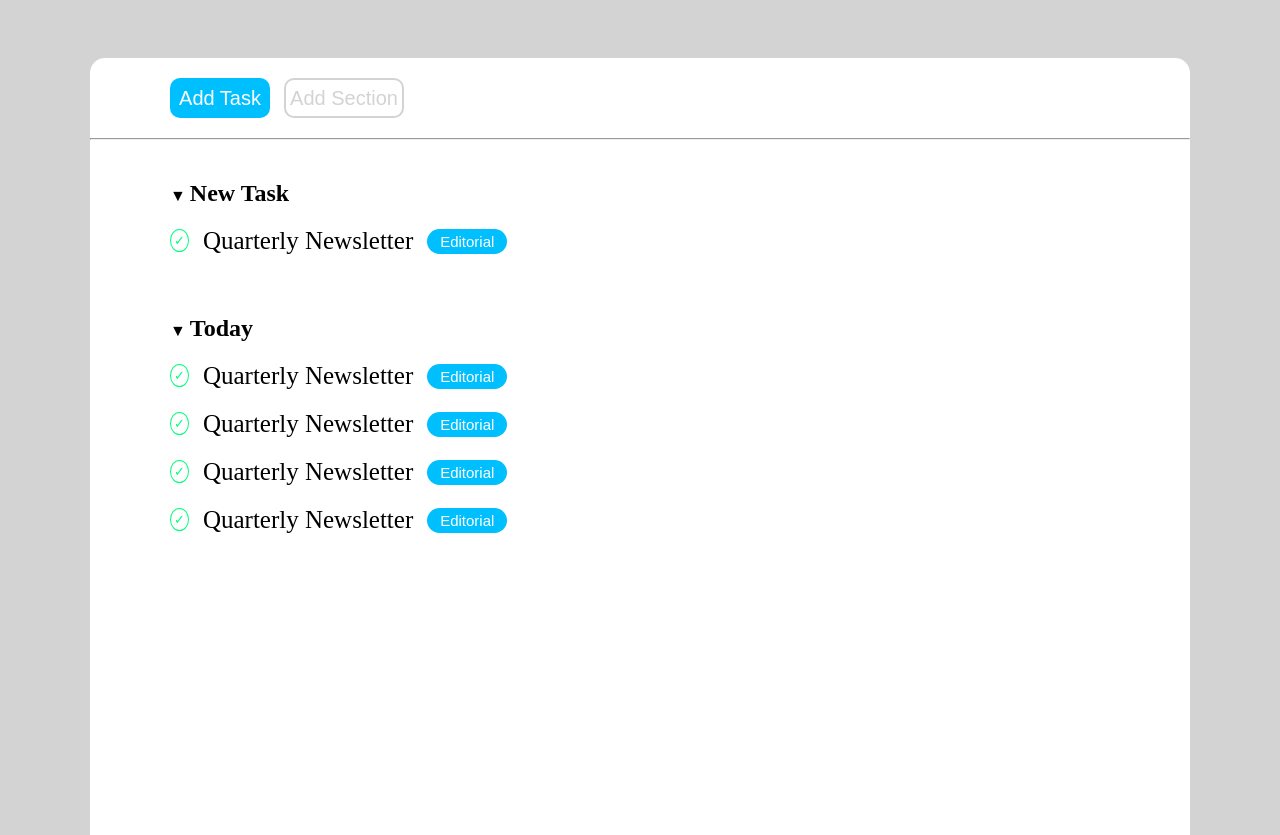
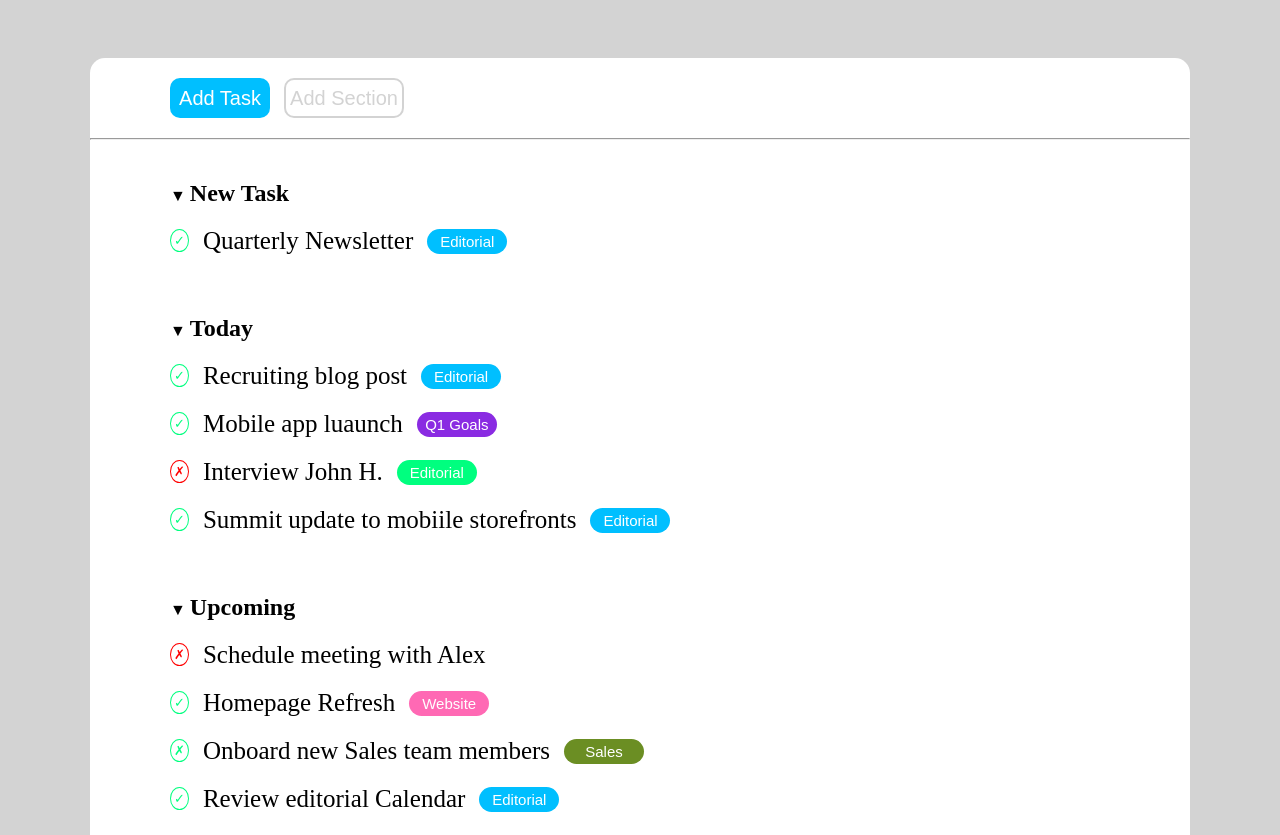
Before and after one commit to Franpan94/html-css-toboolist, a plain HTML site: page index.html in a window 1280 px wide. Shown: the part 117-952 px from the top of the page. Drawn offline with Linux system fonts and the light colour scheme.

Commit message:
Fine esercizio

```diff
--- a/css/style.css
+++ b/css/style.css
@@ -24,7 +24,7 @@
 
 main{
     background-color: lightgray;
-    height: 1200px;
+    height: 900px;
     padding-top: 60px;
 }
 
@@ -32,7 +32,7 @@ main{
     width: 1100px;
     background-color: white;
     margin: auto;
-    height: 1000px;
+    height: 800px;
     border-radius: 15px;
 }
 
@@ -110,3 +110,72 @@ main{
     margin-left: 80px;
     margin-top: 60px;
 }
+
+.croce{
+    border: 1px solid red;
+    color:red;
+    border-radius: 55%;
+    padding: 3px;
+    font-size: 13px;
+    margin-bottom: 10px;
+}
+
+.bottonequattro{
+    vertical-align: middle;
+    margin-left: 10px;
+    width: 80px;
+    font-size: 15px;
+    height: 25px;
+    border-radius: 15px;
+    background-color: blueviolet;
+    border: 0;
+    color: white;
+}
+
+.bottonecinque{
+    vertical-align: middle;
+    margin-left: 10px;
+    width: 80px;
+    font-size: 15px;
+    height: 25px;
+    border-radius: 15px;
+    background-color: springgreen;
+    border: 0;
+    color: white;
+}
+
+.bottonesei{
+    vertical-align: middle;
+    margin-left: 10px;
+    width: 80px;
+    font-size: 15px;
+    height: 25px;
+    border-radius: 15px;
+    background-color: deepskyblue;
+    border: 0;
+    color: white;
+}
+
+.bottonesette{
+    vertical-align: middle;
+    margin-left: 10px;
+    width: 80px;
+    font-size: 15px;
+    height: 25px;
+    border-radius: 15px;
+    background-color: hotpink;
+    border: 0;
+    color: white;
+}
+
+.bottoneotto{
+    vertical-align: middle;
+    margin-left: 10px;
+    width: 80px;
+    font-size: 15px;
+    height: 25px;
+    border-radius: 15px;
+    background-color: olivedrab;
+    border: 0;
+    color: white;
+}
--- a/index.html
+++ b/index.html
@@ -32,23 +32,45 @@
            </div>
           <div class="contenitorequattro">
               <span class="spunta">&check;</span>
-              <span class="sottotitolo">Quarterly Newsletter</span>
+              <span class="sottotitolo">Recruiting blog post</span>
               <button class="bottonetre">Editorial</button>
           </div>
            <div class="contenitorequattro">
               <span class="spunta">&check;</span>
-            <span class="sottotitolo">Quarterly Newsletter</span>
-            <button class="bottonetre">Editorial</button>
+              <span class="sottotitolo">Mobile app luaunch</span>
+              <button class="bottonequattro">Q1 Goals</button>
+           </div>
+           <div class="contenitorequattro">
+              <span class="croce">&cross;</span>
+              <span class="sottotitolo">Interview John H.</span>
+              <button class="bottonecinque">Editorial</button>
            </div>
            <div class="contenitorequattro">
               <span class="spunta">&check;</span>
-            <span class="sottotitolo">Quarterly Newsletter</span>
-            <button class="bottonetre">Editorial</button>
+              <span class="sottotitolo">Summit update to mobiile storefronts</span>
+              <button class="bottonesei">Editorial</button>
+            </div>
+            <div class="contenitorecinque">
+                <span>&#x25BC;</span> <h2 class="titolodue">Upcoming</h2>
+           </div>
+           <div class="contenitorequattro">
+                <span class="croce">&cross;</span>
+                <span class="sottotitolo">Schedule meeting with Alex</span>
             </div>
             <div class="contenitorequattro">
                 <span class="spunta">&check;</span>
-            <span class="sottotitolo">Quarterly Newsletter</span>
-            <button class="bottonetre">Editorial</button>
+                <span class="sottotitolo">Homepage Refresh</span>
+                <button class="bottonesette">Website</button>
+           </div>
+           <div class="contenitorequattro">
+                <span class="spunta">&cross;</span>
+                <span class="sottotitolo">Onboard new Sales team members</span>
+                <button class="bottoneotto">Sales</button>
+           </div>
+           <div class="contenitorequattro">
+                <span class="spunta">&check;</span>
+                <span class="sottotitolo">Review editorial Calendar</span>
+                <button class="bottonesei">Editorial</button>
            </div>
         </div>
     </main>
```
Lines whose indentation alone changed are shown as unchanged.
